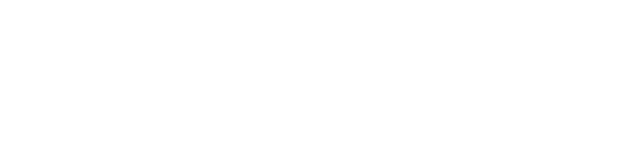
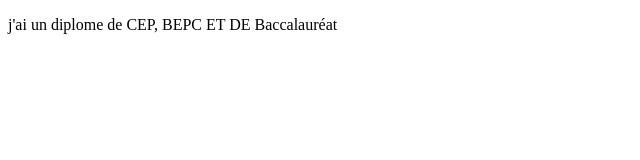
Before and after one commit to SylvestreZodyorida/git-mon-cv, a plain HTML site: page index.html in a window 1280 px wide. Shown: the whole page, without its empty margins (0-640 px from the left). Drawn offline with Linux system fonts and the light colour scheme.

Commit message:
mise placede la section associations

```diff
--- a/index.html
+++ b/index.html
@@ -8,6 +8,10 @@
     <link rel="stylesheet" href="style.css">
 </head>
 <body>
-
+        <section class="associations">
+            <p>
+                j'ai un diplome de CEP, BEPC ET DE Baccalauréat
+            </p>
+        </section>
 </body>
 </html>
```
